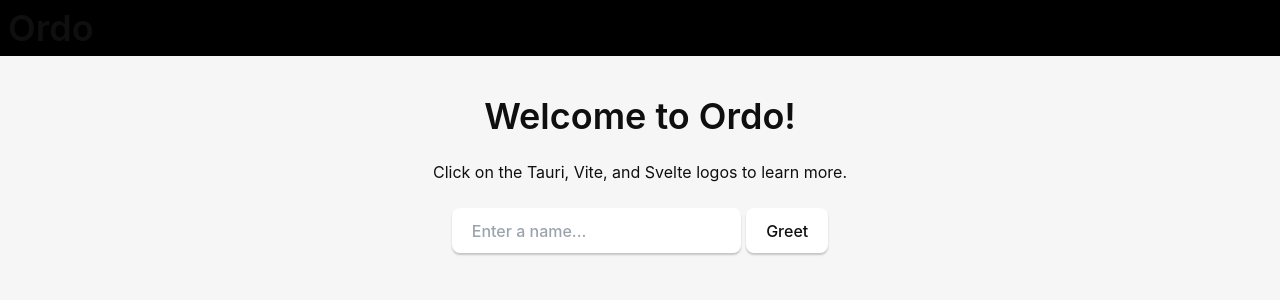
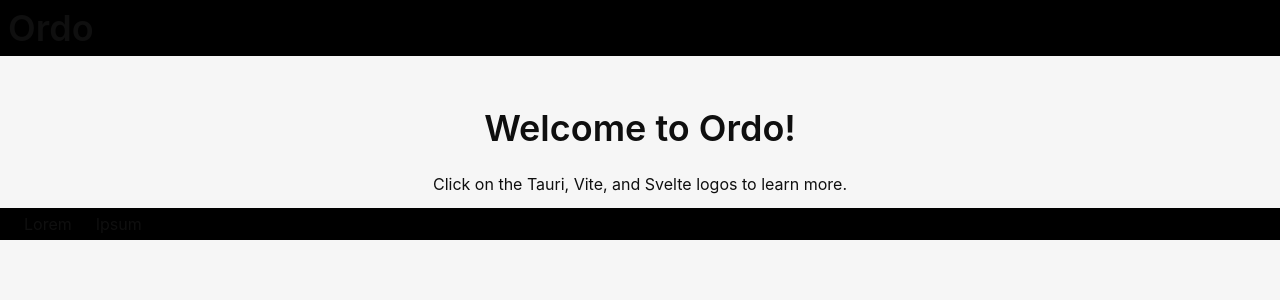
Before and after one commit to jbend/tauri-test, a Svelte app: page / in a window 1280 px wide. Shown: the top 300 px of the page. Built offline with nearby package versions, Linux system fonts and the light colour scheme.

Commit message:
Core styling

```diff
--- a/index.html
+++ b/index.html
@@ -8,7 +8,7 @@
   </head>
 
   <body>
-    <div id="app"></div>
+    <div class="app" id="app"></div>
     <script type="module" src="/src/main.ts"></script>
   </body>
 </html>
--- a/src/App.svelte
+++ b/src/App.svelte
@@ -1,20 +1,18 @@
 <script lang="ts">
-  import Header from './components/Header.svelte'
+  import Footer from './components/Footer.svelte';
+import Header from './components/Header.svelte'
   import Greet from './lib/Greet.svelte'
 
 </script>
 
 <Header />
-<main class="flex flex-col items-center pt-10 gap-6">
+<main class="m-3 flex flex-col items-center pt-10 gap-6">
+
   <h1 class="font-semibold text-4xl">Welcome to Ordo!</h1>
 
   <p>
     Click on the Tauri, Vite, and Svelte logos to learn more.
   </p>
 
-  <div class="row">
-    <Greet />
-  </div>
-
-
 </main>
+<Footer />
--- /dev/null
+++ b/src/components/Footer.svelte
@@ -0,0 +1,4 @@
+<footer class="mt-auto py-1 px-6 bg-black flex gap-6">
+    <p>Lorem</p>
+    <p>Ipsum</p>
+</footer>
--- a/src/components/Header.svelte
+++ b/src/components/Header.svelte
@@ -1,5 +1,3 @@
-<div class="flex p-2 bg-black">
+<header class="flex p-2 bg-black">
     <h1 class="text-4xl font-semibold">Ordo</h1>
-
-
-</div>
+</header>
--- a/src/styles.css
+++ b/src/styles.css
@@ -10,45 +10,18 @@
 
 }
 
-.row {
-  display: flex;
-  justify-content: center;
+html {
+  height: 100%;
 }
 
-
-input,
-button {
-  border-radius: 8px;
-  border: 1px solid transparent;
-  padding: 0.6em 1.2em;
-  font-size: 1em;
-  font-weight: 500;
-  font-family: inherit;
-  color: #0f0f0f;
-  background-color: #ffffff;
-  transition: border-color 0.25s;
-  box-shadow: 0 2px 2px rgba(0, 0, 0, 0.2);
+body {
+  min-height: 100%;
 }
 
-button {
-  cursor: pointer;
-}
-
-button:hover {
-  border-color: #396cd8;
-}
-button:active {
-  border-color: #396cd8;
-  background-color: #e8e8e8;
-}
-
-input,
-button {
-  outline: none;
-}
-
-#greet-input {
-  margin-right: 5px;
+.app {
+  min-height: 100%;
+  display: flex;
+  flex-direction: column;
 }
 
 @media (prefers-color-scheme: dark) {
@@ -56,17 +29,4 @@ button {
     color: #f6f6f6;
     background-color: #2f2f2f;
   }
-
-  a:hover {
-    color: #24c8db;
-  }
-
-  input,
-  button {
-    color: #ffffff;
-    background-color: #0f0f0f98;
-  }
-  button:active {
-    background-color: #0f0f0f69;
-  }
 }
```
